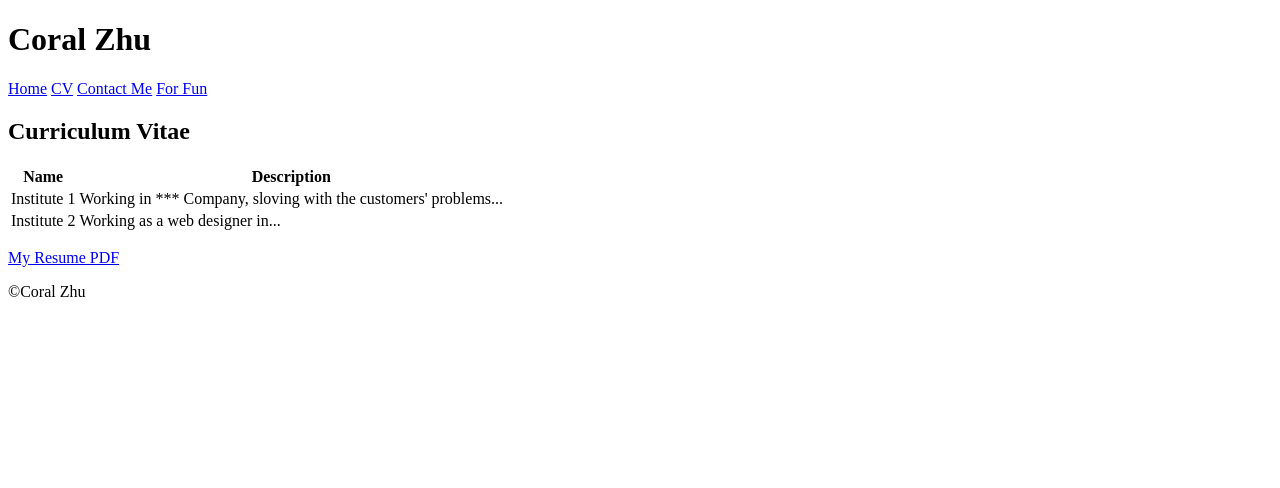
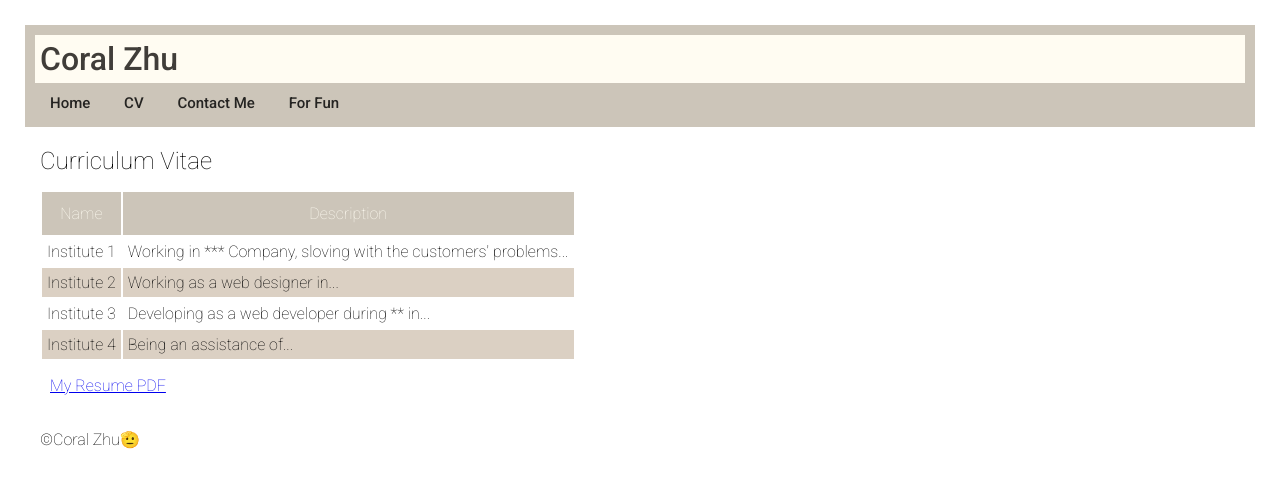
Before and after one commit to CoralZhu/WebDevLabs, a plain HTML site: page views/cv.html in a window 1280 px wide. Drawn offline with Linux system fonts and the light colour scheme.

Commit message:
Add files via upload

```diff
--- /dev/null
+++ b/static/style.css
@@ -0,0 +1,45 @@
+*{
+    padding:5px;
+    margin:5px;
+    font-family: "Roboto", sans-serif;
+    font-optical-sizing: auto;
+    font-weight:100;
+    font-style:normal;
+    font-variation-settings:"wdth" 300;
+}
+#webname {
+    background-color: #FFFCF2;
+    font-weight:500;
+}
+
+.nav-link {
+    text-decoration: none;
+    color: #252422;
+    font-weight:500;
+    font-size: 15px;
+    margin-right: 15px;
+    transition: color 0.3s ease-in-out;
+}
+
+.nav-link:hover {
+    color: #EB5E28;
+}
+th{
+    padding:12px;
+    background-color:#CCC5B9;
+    color:#FFFCF2;
+    width:fit-content;
+}
+tr:nth-child(odd){
+    background-color: rgb(219, 208, 195);
+}
+form *{
+    display:block;
+    margin:auto;
+    text-align: center;
+}
+button[type="submit"]{
+    background-color: #CCC5B9;
+    border:none;
+    border-radius:25px;
+}
--- a/views/cv.html
+++ b/views/cv.html
@@ -1,20 +1,25 @@
 <!DOCTYPE html>
-<html>
+<html lang="en">
 <head>
+    <meta charset="UTF-8">
     <meta name="author" content="Your name">
     <meta name="keywords" content="Carnegie Mellon University, Information Systems">
     <meta name="description" content="Your name professional website">
     <title>Your name</title>
+    <link rel="stylesheet" href="../static/style.css">
+    <link rel="preconnect" href="https://fonts.googleapis.com">
+    <link rel="preconnect" href="https://fonts.gstatic.com" crossorigin>
+    <link href="https://fonts.googleapis.com/css2?family=Roboto:ital,wght@0,100..900;1,100..900&display=swap" rel="stylesheet">
 </head>
 
-<body>
-    <header>
-        <h1>Coral Zhu</h1>
+<body style="font-family: Arial">
+    <header style="color:rgba(64, 61, 57); background:rgba(204, 197, 185)">
+        <h1 id="webname">Coral Zhu</h1>
         <nav>
-            <a href="../index.html">Home</a>
-            <a href="cv.html">CV</a>
-            <a href="contact.html">Contact Me</a>
-            <a href="fun.html">For Fun</a>
+            <a href="../index.html" class="nav-link">Home</a>
+            <a href="cv.html" class="nav-link">CV</a>
+            <a href="contact.html" class="nav-link">Contact Me</a>
+            <a href="fun.html" class="nav-link">For Fun</a>
         </nav>
     </header>
     <div class="main">
@@ -32,11 +37,19 @@
                 <td>Institute 2</td>
                 <td> Working as a web designer in...</td>
             </tr>
+            <tr>
+                <td>Institute 3</td>
+                <td> Developing as a web developer during ** in...</td>
+            </tr>
+            <tr>
+                <td>Institute 4</td>
+                <td> Being an assistance of...</td>
+            </tr>
         </table>
         <p><a href="../static/Resume.pdf" target="_blank"> My Resume PDF</a></p>
     </div>
     <footer>
-        <p>&copy;Coral Zhu</p>
+        <p>&copy;Coral Zhu🫡</p>
     </footer>
 </body>
 </html>
```
Also changed, not shown: index.html (+13 -8 lines), views/contact.html (+14 -9 lines), views/fun.html (+14 -9 lines).
